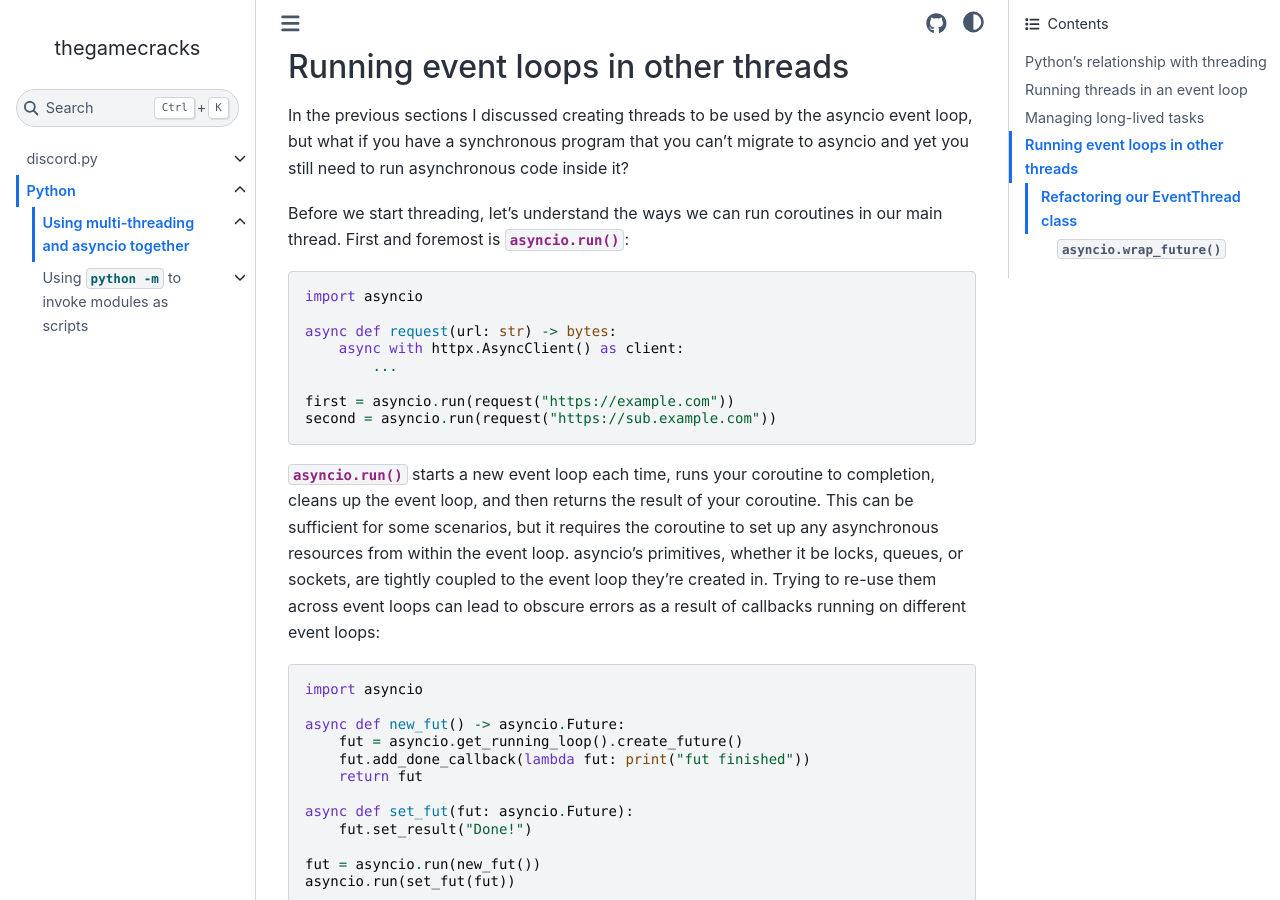
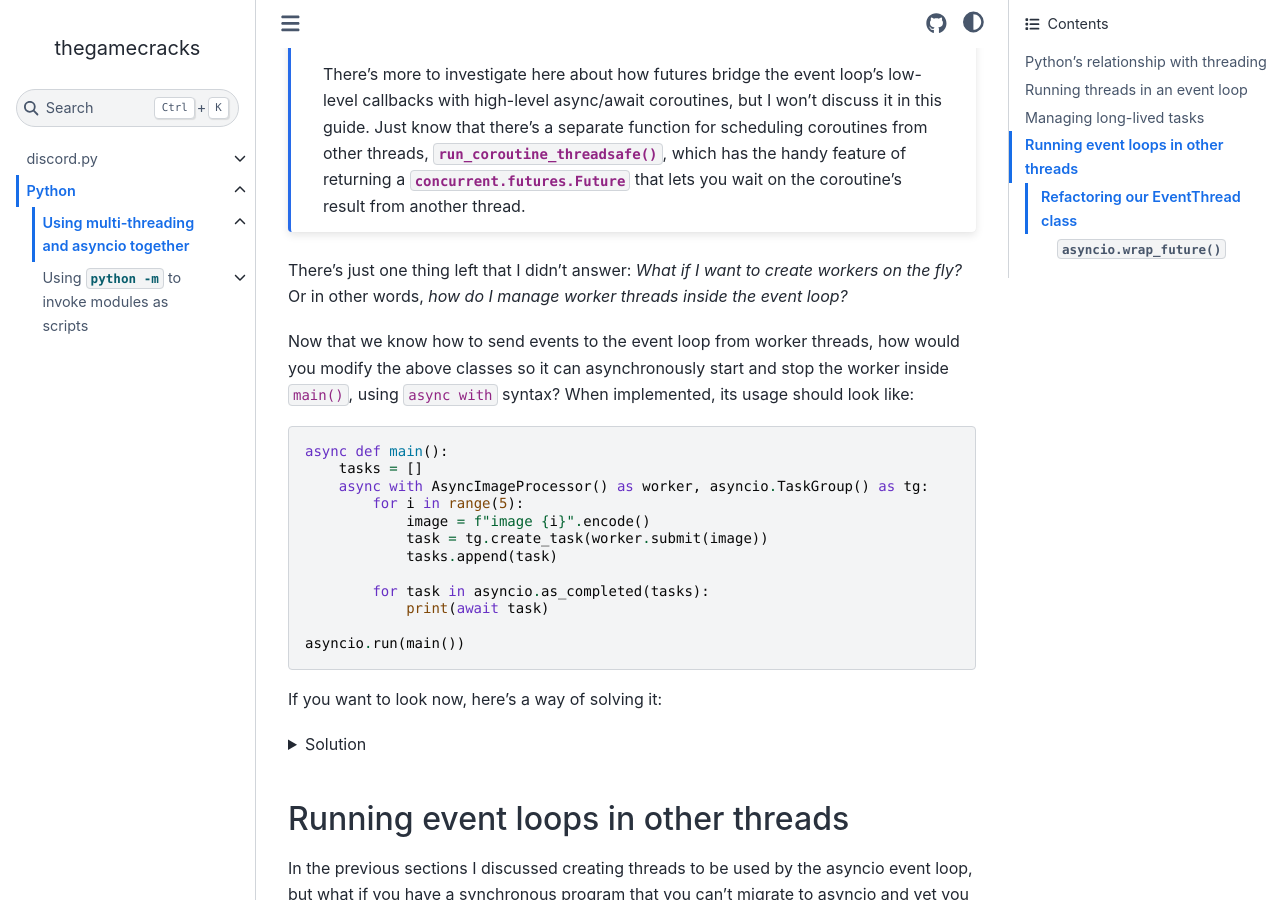
Before and after one commit to thegamecracks/thegamecracks.github.io, a Sphinx documentation site: the page built from docs/python/asyncio_threading.rst, in a window 1280 px wide and 900 px high, scrolled down 10616 px. Built offline with Sphinx 7.4.7 and the Sphinx Book theme 1.1.4, drawn with Linux system fonts in a browser that asks for light colours; some of the changed text lies outside the part shown.

Commit message:
feat: show managing worker threads in event loop

```diff
--- a/docs/python/asyncio_threading.rst
+++ b/docs/python/asyncio_threading.rst
@@ -241,14 +241,20 @@ Well, it might look like this:
             self._thread: threading.Thread | None = None
 
         def __enter__(self):
-            self._thread = threading.Thread(target=self.run_forever)
-            self._thread.start()
+            self.start()
             return self
 
         def __exit__(self, exc_type, exc_val, tb):
-            if self._thread is not None:
-                self._queue.put(None)
-                self._thread.join()
+            assert self._thread is not None
+            self.stop()
+            self._thread.join()
+
+        def start(self):
+            self._thread = threading.Thread(target=self.run_forever)
+            self._thread.start()
+
+        def stop(self):
+            self._queue.put(None)
 
         def run_forever(self):
             while True:
@@ -456,14 +463,20 @@ has finished processing:
             self._callbacks: list[ImageProcessorCallback] = []
 
         def __enter__(self):
-            self._thread = threading.Thread(target=self.run_forever)
-            self._thread.start()
+            self.start()
             return self
 
         def __exit__(self, exc_type, exc_val, tb):
-            if self._thread is not None:
-                self._queue.put(None)
-                self._thread.join()
+            assert self._thread is not None
+            self.stop()
+            self._thread.join()
+
+        def start(self):
+            self._thread = threading.Thread(target=self.run_forever)
+            self._thread.start()
+
+        def stop(self):
+            self._queue.put(None)
 
         def add_done_callback(self, callback: ImageProcessorCallback):
             self._callbacks.append(callback)
@@ -553,6 +566,124 @@ We can wrap it up in another class to make this interaction simpler:
     for scheduling coroutines from other threads, :py:func:`~asyncio.run_coroutine_threadsafe()`,
     which has the handy feature of returning a :py:class:`concurrent.futures.Future`
     that lets you wait on the coroutine's result from another thread.
+
+There's just one thing left that I didn't answer:
+*What if I want to create workers on the fly?*
+Or in other words, *how do I manage worker threads inside the event loop?*
+
+Now that we know how to send events to the event loop from worker threads,
+how would you modify the above classes so it can asynchronously start and
+stop the worker inside ``main()``, using ``async with`` syntax?
+When implemented, its usage should look like:
+
+.. code-block:: python
+
+    async def main():
+        tasks = []
+        async with AsyncImageProcessor() as worker, asyncio.TaskGroup() as tg:
+            for i in range(5):
+                image = f"image {i}".encode()
+                task = tg.create_task(worker.submit(image))
+                tasks.append(task)
+
+            for task in asyncio.as_completed(tasks):
+                print(await task)
+
+    asyncio.run(main())
+
+If you want to look now, here's a way of solving it:
+
+.. raw:: html
+
+    <details>
+    <summary>Solution</summary>
+
+.. code-block:: python
+    :emphasize-lines: 2, 9, 30-31, 42-43, 55-56, 58-63, 65-68, 73-74
+
+    ImageProcessorCallback = Callable[[bytes], object]
+    ImageProcessorStopCallback = Callable[[], object]
+
+    class ImageProcessor:
+        def __init__(self) -> None:
+            self._queue: Queue[bytes | None] = Queue()
+            self._thread: threading.Thread | None = None
+            self._callbacks: list[ImageProcessorCallback] = []
+            self._stop_callbacks: list[ImageProcessorStopCallback] = []
+
+        def __enter__(self):
+            self.start()
+            return self
+
+        def __exit__(self, exc_type, exc_val, tb):
+            assert self._thread is not None
+            self.stop()
+            self._thread.join()
+
+        def start(self):
+            self._thread = threading.Thread(target=self.run_forever)
+            self._thread.start()
+
+        def stop(self):
+            self._queue.put(None)
+
+        def add_done_callback(self, callback: ImageProcessorCallback):
+            self._callbacks.append(callback)
+
+        def add_stop_callback(self, callback: ImageProcessorStopCallback):
+            self._stop_callbacks.append(callback)
+
+        def run_forever(self):
+            while True:
+                item = self._queue.get()
+                if item is None:
+                    break
+                result = b"processed " + item
+                for callback in self._callbacks:
+                    callback(result)
+
+            for callback in self._stop_callbacks:
+                callback()
+
+        def submit(self, image_bytes: bytes):
+            self._queue.put(image_bytes)
+
+
+    class AsyncImageProcessor:
+        def __init__(self, factory: Callable[[], ImageProcessor] = ImageProcessor):
+            self.factory = factory
+
+            self._queue: asyncio.Queue[bytes] = asyncio.Queue()
+            self._loop = asyncio.get_running_loop()
+            self._worker: ImageProcessor | None = None
+            self._stop_ev = asyncio.Event()
+
+        async def __aenter__(self):
+            self._worker = self.factory()
+            self._worker.add_done_callback(self._on_item_processed)
+            self._worker.add_stop_callback(self._on_stop)
+            self._worker.start()
+            return self
+
+        async def __aexit__(self, exc_type, exc_val, tb):
+            assert self._worker is not None
+            self._worker.stop()
+            await self._stop_ev.wait()
+
+        def _on_item_processed(self, result: bytes):
+            self._loop.call_soon_threadsafe(self._queue.put_nowait, result)
+
+        def _on_stop(self):
+            self._loop.call_soon_threadsafe(self._stop_ev.set)
+
+        async def submit(self, item: bytes) -> bytes:
+            assert self._worker is not None
+            self._worker.submit(item)
+            return await self._queue.get()
+
+.. raw:: html
+
+    </details>
 
 Running event loops in other threads
 ------------------------------------
```
Also changed, not shown: other parts of docs/python/asyncio_threading.rst (+3 -2 lines).
